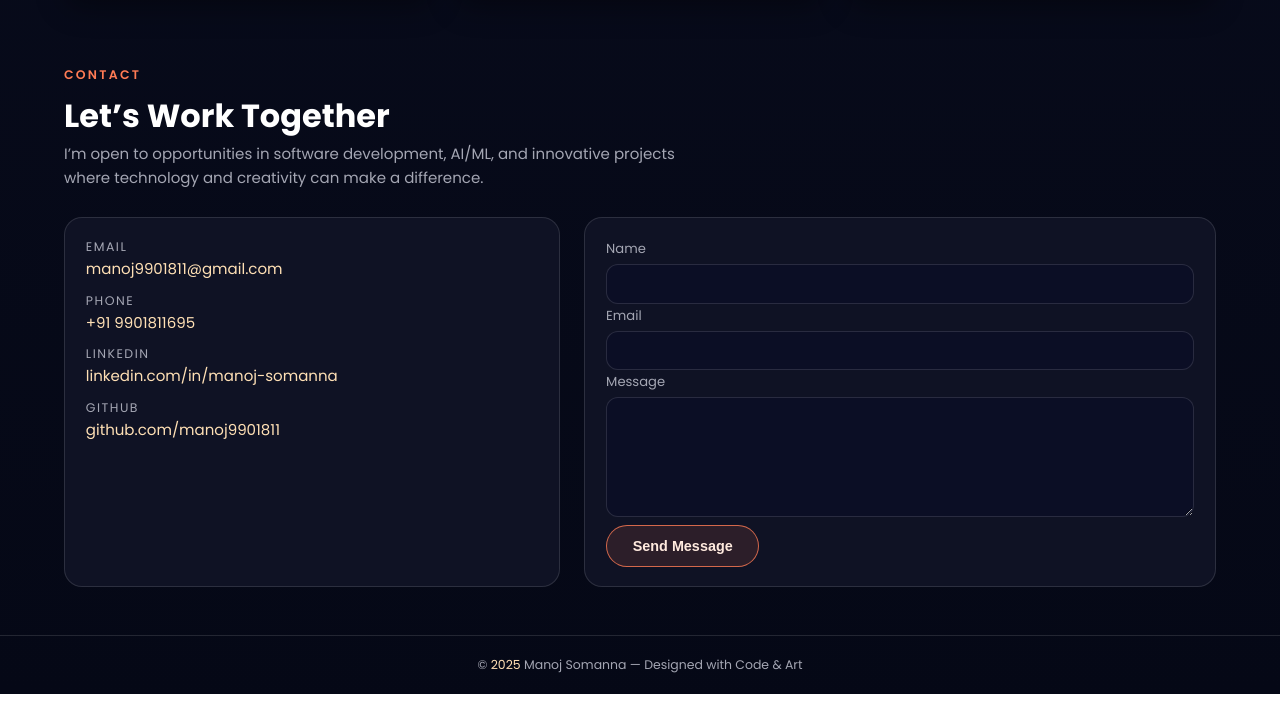
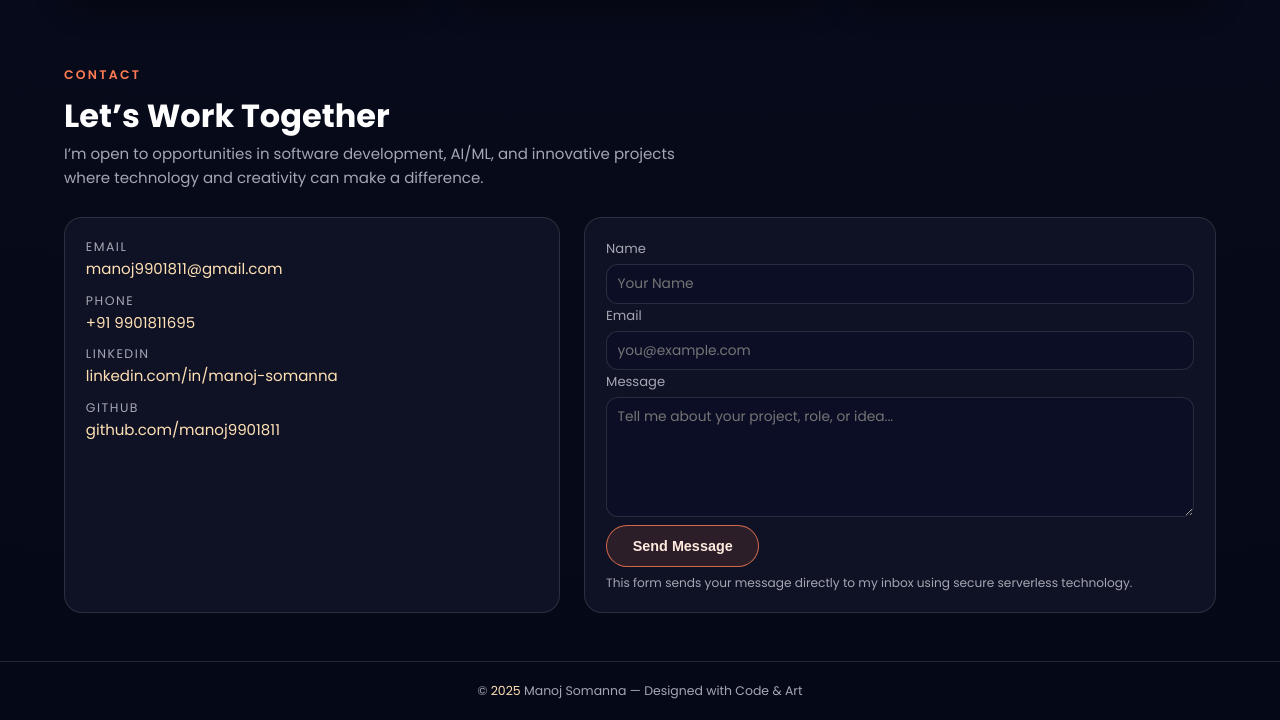
Before and after one commit to manoj9901811/My-Portfolio, a plain HTML site: page index.html in a window 1280 px wide. Shown: the part 6374-7094 px from the top of the page. Before the commit the page ends 7068 px from the top, so only its background shows below. Drawn offline with Linux system fonts and the light colour scheme.

Commit message:
first commit

```diff
--- a/index.html
+++ b/index.html
@@ -1158,15 +1158,18 @@
     <input type="hidden" name="access_key" value="3a086ae5-e254-4992-9f27-2cc69dd7d136">
 
     <label>Name</label>
-    <input type="text" name="name" required>
+    <input type="text" name="name" placeholder="Your Name" required>
 
     <label>Email</label>
-    <input type="email" name="email" required>
+    <input type="email" name="email" placeholder="you@example.com" required>
 
     <label>Message</label>
-    <textarea name="message" required></textarea>
+    <textarea name="message" placeholder="Tell me about your project, role, or idea..." required></textarea>
 
     <button type="submit" class="btn-primary">Send Message</button>
+     <div class="contact-note">
+This form sends your message directly to my inbox using secure serverless technology.
+        </div>
   </form>
 
   <!-- Toast message -->
```
